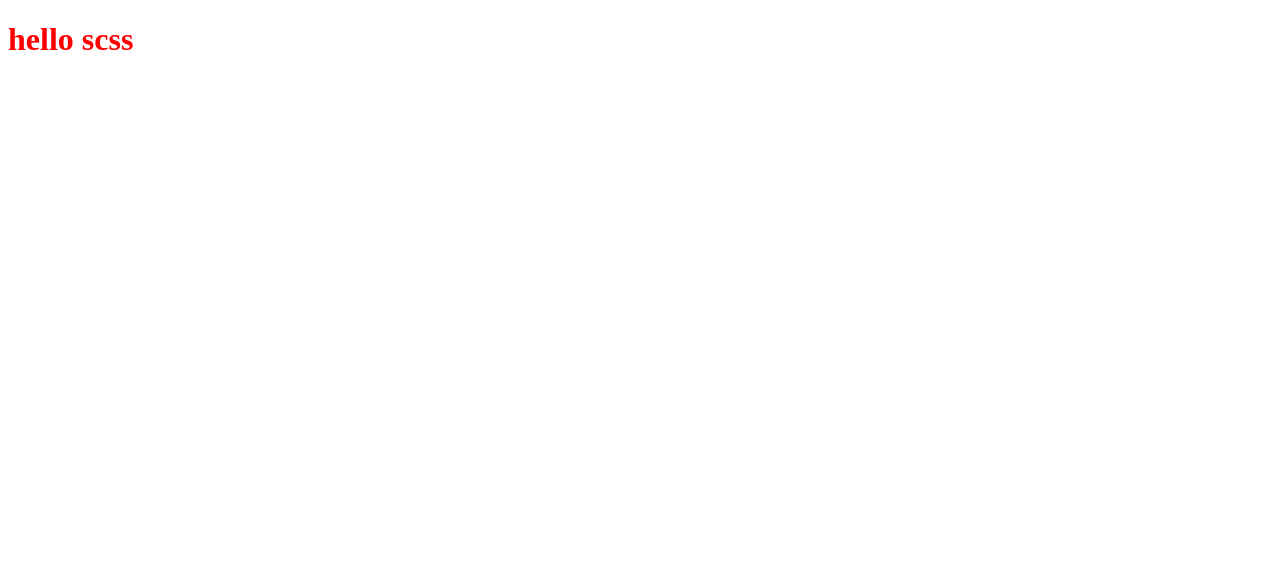
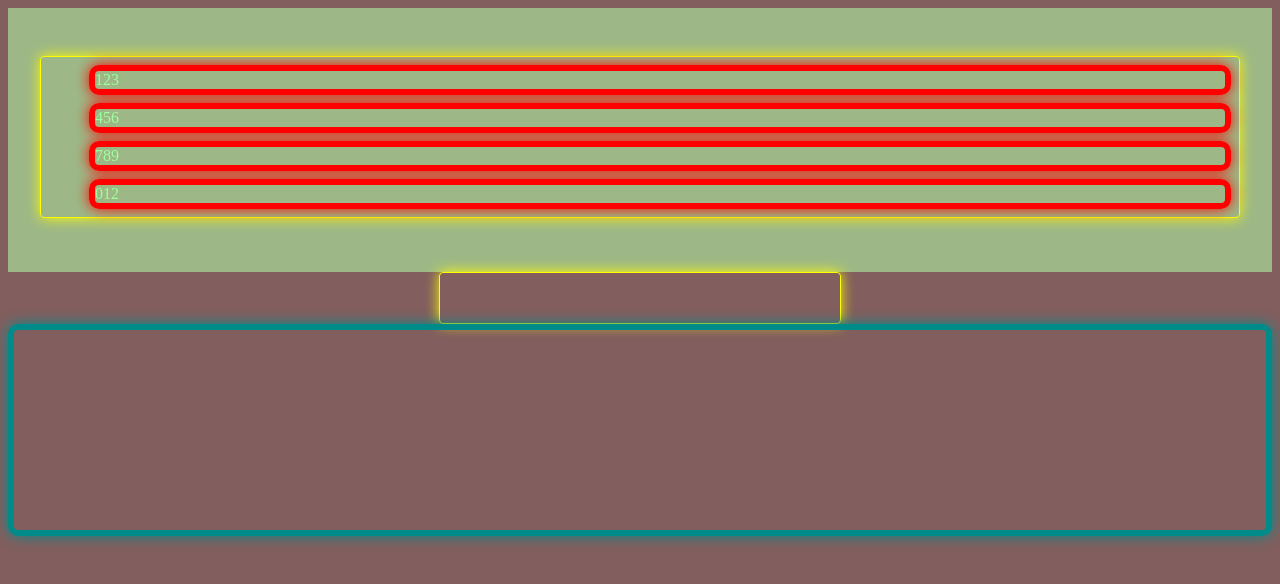
Before and after one commit to liuzheGit/scss-1, a website built with Parcel: page index.html in a window 1280 px wide. Built offline with nearby package versions, Linux system fonts and the light colour scheme.

Commit message:
run demo in 1.scss

```diff
--- a/1.scss
+++ b/1.scss
@@ -1,3 +1,45 @@
-h1 {
-  color: red;
+$mc: rgb(130, 94, 94);
+$dy: darkcyan;
+
+$yy: yellow;
+%box{
+  box-shadow: 0 0 14px $yy;
+  border-radius: 4px;
+  border: 1px solid $yy;
 }
+
+@mixin sha($color: red){
+  box-shadow: 0 0 14px $color;
+  border-radius: 10px;
+  border: 6px solid $color;
+}
+
+body {
+  background-color: $mc;
+  .test{
+    background-color: #9db886;
+    min-height: 200px;
+    padding: 32px;
+    ul{
+      list-style-type: none;
+      @extend %box;
+      li{
+        color: rgb(157, 255, 157);
+        margin: 8px;
+        @include sha;
+      }
+    }
+  }
+}
+
+.demo{
+  height: 200px;
+  @include sha($dy);
+}
+
+.test2{
+  max-width: 400px;
+  margin: 0 auto;
+  height: 50px;
+  @extend %box;
+}
--- a/index.html
+++ b/index.html
@@ -8,6 +8,19 @@
   <link rel="stylesheet" href="./1.scss">
 </head>
 <body>
-  <h1>hello scss</h1>
+  <div class="test">
+    <ul>
+      <li>123</li>
+      <li>456</li>
+      <li>789</li>
+      <li>012</li>
+    </ul>
+  </div>
+  <div class="test2">
+
+  </div>
+  <div class="demo">
+
+  </div>
 </body>
 </html>
```
